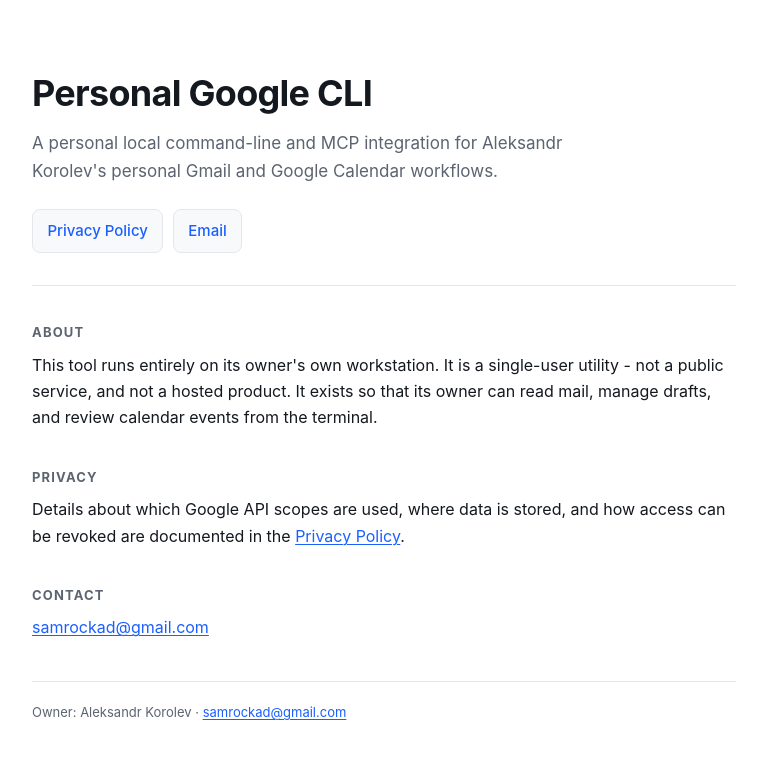
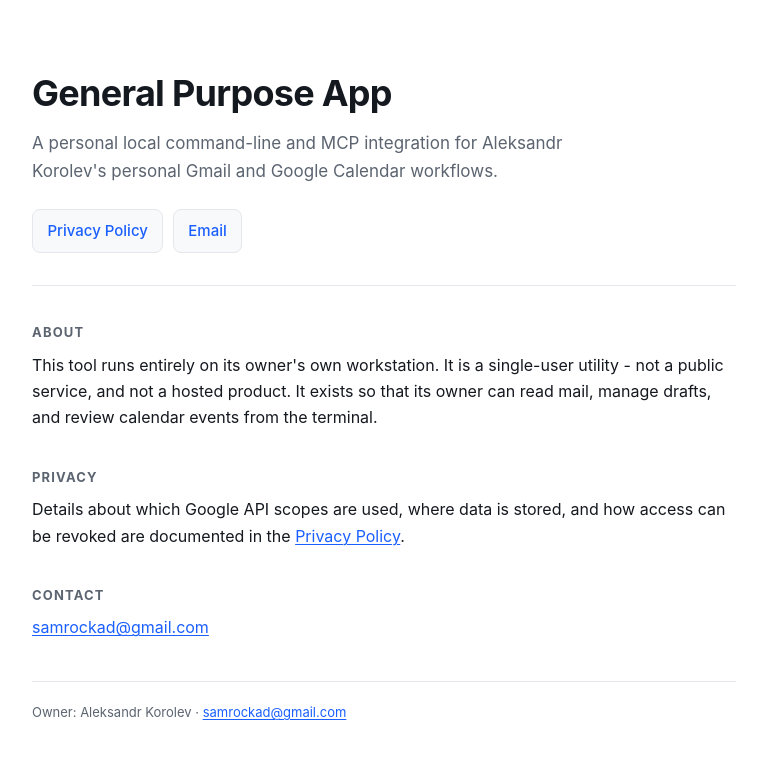
Before and after one commit to rockad/rockad.github.io, a plain HTML site: page index.html in a window 1280 px wide. Shown: the whole page, without its empty margins (256-1023 px from the left). Drawn offline with Linux system fonts and the light colour scheme.

Commit message:
chore: rename app to General Purpose App

```diff
--- a/index.html
+++ b/index.html
@@ -3,7 +3,7 @@
 <head>
 <meta charset="utf-8">
 <meta name="viewport" content="width=device-width, initial-scale=1">
-<title>Aleksandr Korolev - Personal Google CLI</title>
+<title>Aleksandr Korolev - General Purpose App</title>
 <style>
   :root{
     --bg:#ffffff;
@@ -88,7 +88,7 @@
 </head>
 <body>
 <main>
-  <h1>Personal Google CLI</h1>
+  <h1>General Purpose App</h1>
   <p class="lede">
     A personal local command-line and MCP integration for Aleksandr Korolev's
     personal Gmail and Google Calendar workflows.
```
Also changed, not shown: privacy.html (+2 -2 lines).
